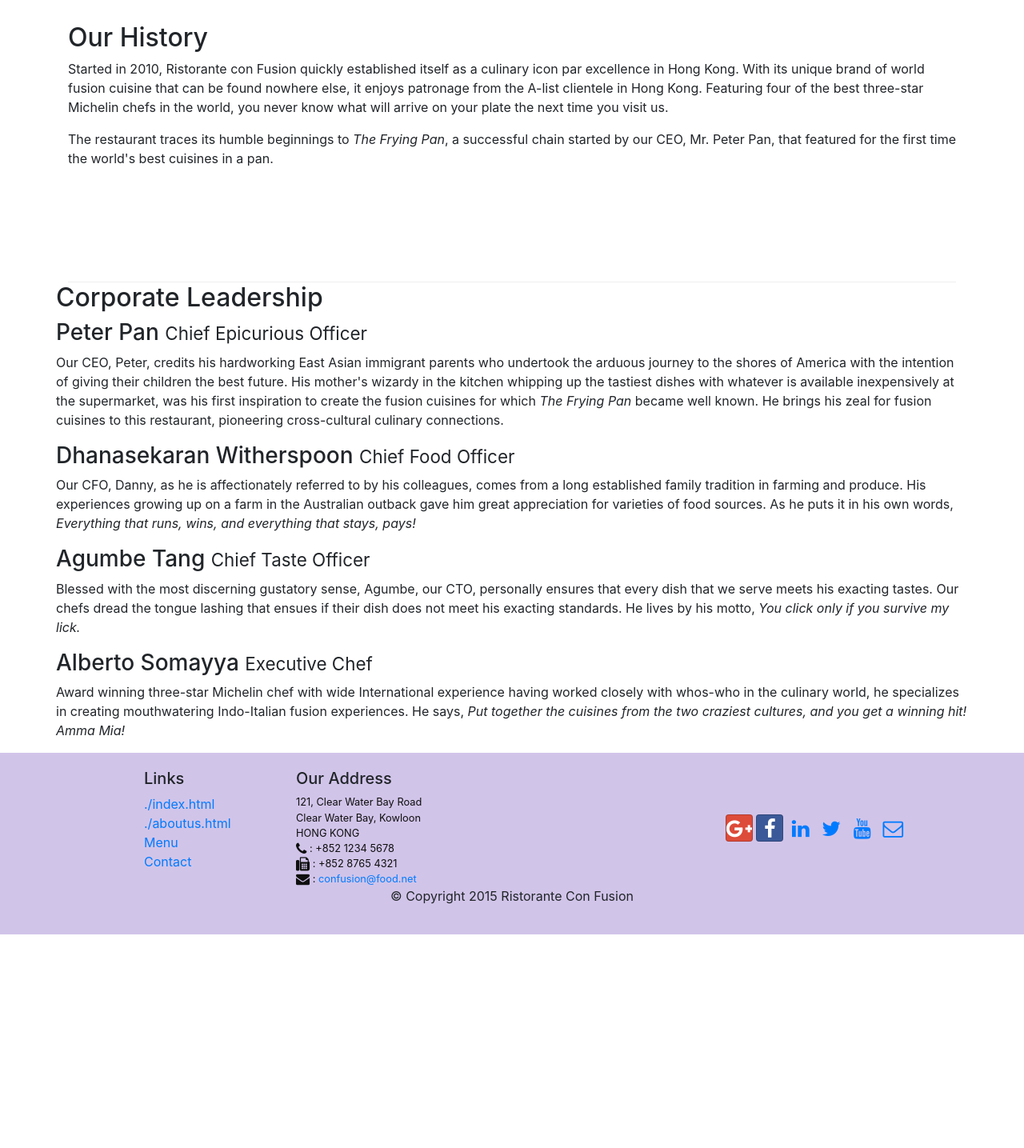
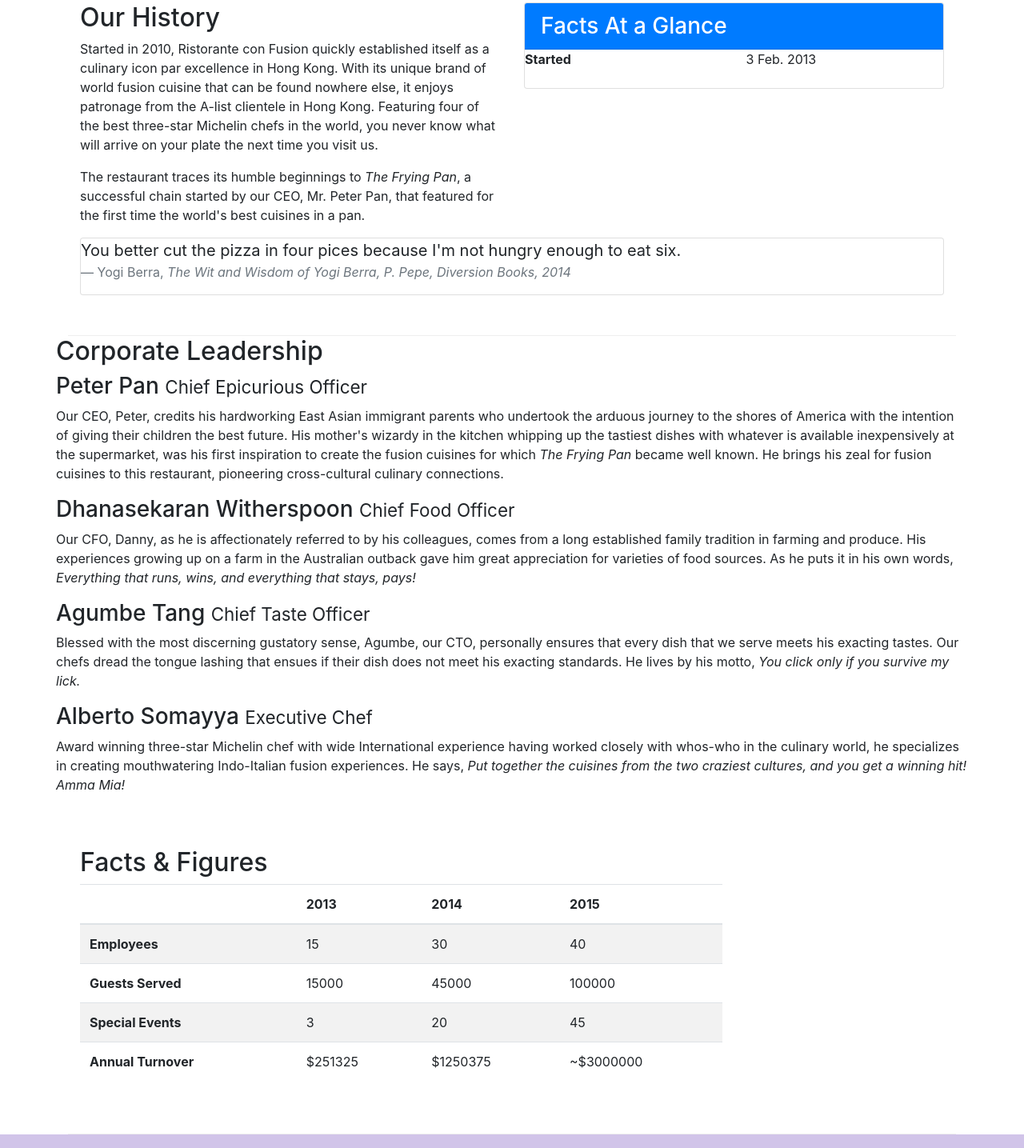
Before and after one commit to zasalexDS/conFusion, a website: page aboutus.html in a window 1280 px wide. Shown: the part 488-1923 px from the top of the page at 80% size. Before the commit the page ends 1656 px from the top, so only its background shows below. Drawn offline with nearby package versions, Linux system fonts and the light colour scheme.

Commit message:
images and media

```diff
--- a/aboutus.html
+++ b/aboutus.html
@@ -21,7 +21,7 @@
           <button class="navbar-toggler" type="button" data-toggle="collapse" data-target="#Navbar">
             <span class="navbar-toggler-icon"></span>
           </button>
-          <a class="navbar-brand" href="./index.html">Restorante Con Fusion</a>
+          <a class="navbar-brand" href="./index.html"><img src="img/logo.png" height="30" with="41"></a>
           <div class="collapse navbar-collapse" id="Navbar">
             <ul class="navbar-nav">
               <li class="nav-item"><a class="nav-link" href="./index.html"><span class="fa fa-home fa-lg"></span> Home</a></li>
@@ -58,13 +58,34 @@
         </div>
       </div>
 
-    <div class = "row row-content align-items-center">
-        <div>
+      <div class = "row row-content">
+          <div class="col-sm-6">
               <h2>Our History</h2>
               <p>Started in 2010, Ristorante con Fusion quickly established itself as a culinary icon par excellence in Hong Kong. With its unique brand of world fusion cuisine that can be found nowhere else, it enjoys patronage from the A-list clientele in Hong Kong.  Featuring four of the best three-star Michelin chefs in the world, you never know what will arrive on your plate the next time you visit us.</p>
               <p>The restaurant traces its humble beginnings to <em>The Frying Pan</em>, a successful chain started by our CEO, Mr. Peter Pan, that featured for the first time the world's best cuisines in a pan.</p>
           </div>
-        <div>
+          <div class="col-sm">
+            <div class="card">
+              <h3 class="card-header bg-primary text-white">Facts At a Glance</h3>
+              <div class="card-block">
+                <dl class="row">
+                  <dt class="col-6">Started</dt>
+                  <dd class="col-6">3 Feb. 2013</dd>
+                </dl>
+              </div>
+            </div>
+          </div>
+          <div class="col-12">
+            <div class="card card-block bg-faded">
+              <blockquote class="blockquote">
+                <p class="mb-0">You better cut the pizza in four pices because I'm not hungry enough to eat six.</p>
+                <footer class="blockquote-footer">Yogi Berra,
+                  <cite title="Source Title">The Wit and Wisdom of Yogi Berra, P. Pepe, Diversion Books, 2014</cite>
+                </footer>
+
+
+              </blockquote>
+            </div>
           </div>
       </div>
 
@@ -80,6 +101,52 @@
               <p class = "hidden-xs-down">Blessed with the most discerning gustatory sense, Agumbe, our CTO, personally ensures that every dish that we serve meets his exacting tastes. Our chefs dread the tongue lashing that ensues if their dish does not meet his exacting standards. He lives by his motto, <em>You click only if you survive my lick.</em></p>
               <h3>Alberto Somayya <small>Executive Chef</small></h3>
               <p class = "hidden-xs-down">Award winning three-star Michelin chef with wide International experience having worked closely with whos-who in the culinary world, he specializes in creating mouthwatering Indo-Italian fusion experiences. He says, <em>Put together the cuisines from the two craziest cultures, and you get a winning hit! Amma Mia!</em></p>
+          </div>
+     </div>
+
+     <div class="row row-content">
+       <div class="col-xs-12 col-sm-9">
+         <h2>Facts &amp; Figures</h2>
+         <div class="table-responsive">
+           <table class="table table-striped">
+             <thead class="thead-inverse">
+               <tr>
+                 <th>&nbsp;</th>
+                 <th>2013</th>
+                 <th>2014</th>
+                 <th>2015</th>
+               </tr>
+             </thead>
+             <tbody>
+               <tr>
+                 <th>Employees</th>
+                 <td>15</td>
+                 <td>30</td>
+                 <td>40</td>
+               </tr>
+               <tr>
+                 <th>Guests Served</th>
+                 <td>15000</td>
+                 <td>45000</td>
+                 <td>100000</td>
+               </tr>
+               <tr>
+                 <th>Special Events</th>
+                 <td>3</td>
+                 <td>20</td>
+                 <td>45</td>
+               </tr>
+               <tr>
+                 <th>Annual Turnover</th>
+                 <td>$251325</td>
+                 <td>$1250375</td>
+                 <td>~$3000000</td>
+               </tr>
+             </tbody>
+           </table>
+         </div>
+       </div>
+       <div class="col-xs-12 col-sm-3">
        </div>
      </div>
 
```
Also changed, not shown: contactus.html (+1 -1 lines), index.html (+25 -11 lines), img/alberto.png (added), img/buffet.png (added), img/logo.png (added), img/uthappizza.png (added), 1 other file. Lines whose indentation alone changed are shown as unchanged.
